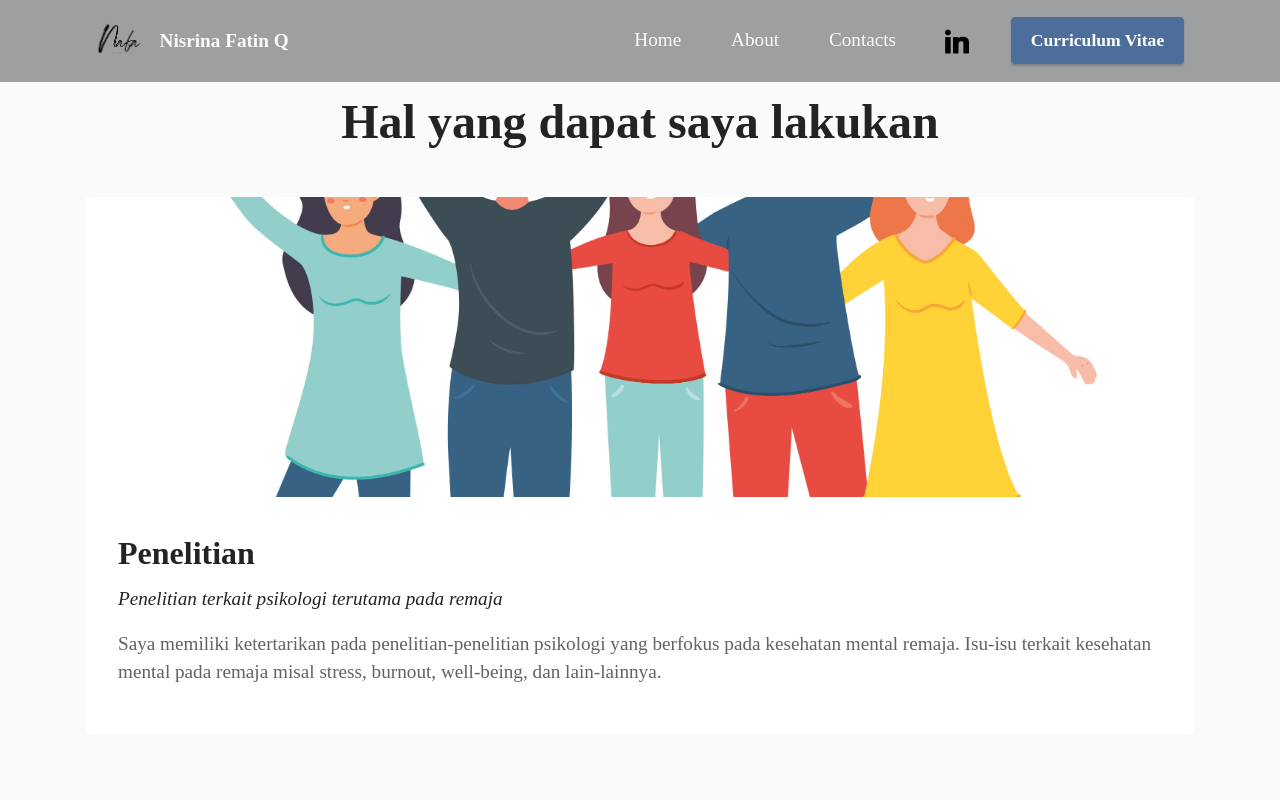
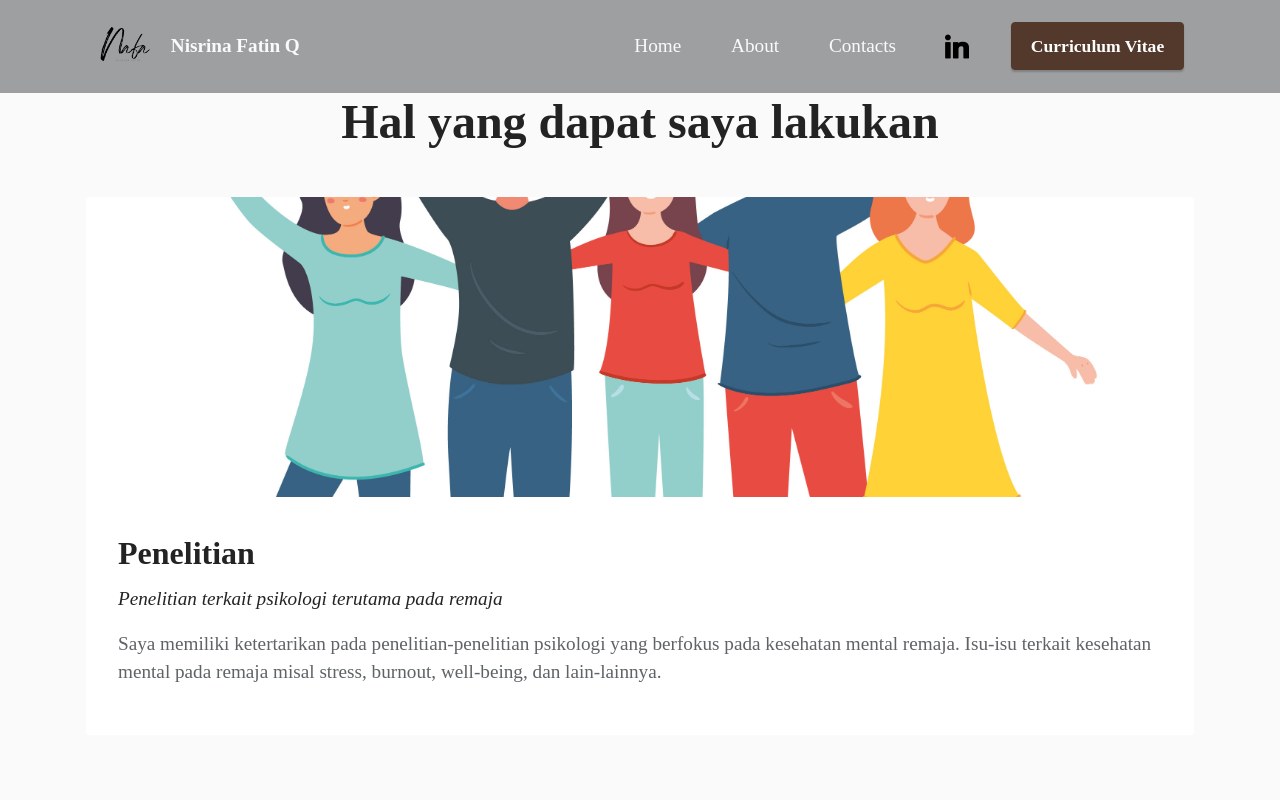
Before and after one commit to fatinnisrina/fatinnisrina.github.io, a plain HTML site: page page1.html in a window 1280 px wide. Shown: the top 800 px of the page. Drawn offline with Linux system fonts and the light colour scheme; files whose address does not match are found by name; a web font is replaced by a local one.

Commit message:
create github pages

```diff
--- a/page1.html
+++ b/page1.html
@@ -31,12 +31,12 @@
   <section data-bs-version="5.1" class="menu menu1 cid-sZihgBuNNI" once="menu" id="menu1-l">
 
 
-    <nav class="navbar navbar-dropdown navbar-expand-lg">
+    <nav class="navbar navbar-dropdown navbar-fixed-top navbar-expand-lg">
         <div class="container">
             <div class="navbar-brand">
                 <span class="navbar-logo">
 
-                        <img src="assets/images/logooprib.png" alt="Nafaaini" style="height: 3.8rem;">
+                        <img src="assets/images/logooprib.png" alt="Nafaaini" style="height: 4.5rem;">
 
                 </span>
                 <span class="navbar-caption-wrap"><a class="navbar-caption text-white text-primary display-7" href="index.html#top">Nisrina Fatin Q</a></span>
@@ -62,7 +62,7 @@
 
 
                 </div>
-                <div class="navbar-buttons mbr-section-btn"><a class="btn btn-primary display-4" href="https://bit.ly/NisrinaFatinCV6Maret22" target="_blank">Curriculum Vitae</a></div>
+                <div class="navbar-buttons mbr-section-btn"><a class="btn btn-secondary display-4" href="https://bit.ly/NisrinaFatinCV6Maret22" target="_blank">Curriculum Vitae</a></div>
             </div>
         </div>
     </nav>
@@ -200,7 +200,7 @@
             </div>
         </div>
     </div>
-</section><section style="background-color: #fff; font-family: -apple-system, BlinkMacSystemFont, 'Segoe UI', 'Roboto', 'Helvetica Neue', Arial, sans-serif; color:#aaa; font-size:12px; padding: 0; align-items: center; display: flex;"><a href="https://mobirise.site/o" style="flex: 1 1; height: 3rem; padding-left: 1rem;"></a><p style="flex: 0 0 auto; margin:0; padding-right:1rem;">Created with Mobirise - <a href="https://mobirise.site/m" style="color:#aaa;">More</a></p></section><script src="assets/bootstrap/js/bootstrap.bundle.min.js"></script>  <script src="assets/smoothscroll/smooth-scroll.js"></script>  <script src="assets/ytplayer/index.js"></script>  <script src="assets/dropdown/js/navbar-dropdown.js"></script>  <script src="assets/sociallikes/social-likes.js"></script>  <script src="assets/theme/js/script.js"></script>
+</section><section style="background-color: #fff; font-family: -apple-system, BlinkMacSystemFont, 'Segoe UI', 'Roboto', 'Helvetica Neue', Arial, sans-serif; color:#aaa; font-size:12px; padding: 0; align-items: center; display: flex;"><a href="https://mobirise.site/b" style="flex: 1 1; height: 3rem; padding-left: 1rem;"></a><p style="flex: 0 0 auto; margin:0; padding-right:1rem;">Mobirise site maker - <a href="https://mobirise.site/n" style="color:#aaa;">Details here</a></p></section><script src="assets/bootstrap/js/bootstrap.bundle.min.js"></script>  <script src="assets/smoothscroll/smooth-scroll.js"></script>  <script src="assets/ytplayer/index.js"></script>  <script src="assets/dropdown/js/navbar-dropdown.js"></script>  <script src="assets/sociallikes/social-likes.js"></script>  <script src="assets/theme/js/script.js"></script>
 
 
 </body>
```
Also changed, not shown: index.html (+2 -2 lines), page2.html (+4 -4 lines), 3 other files.
